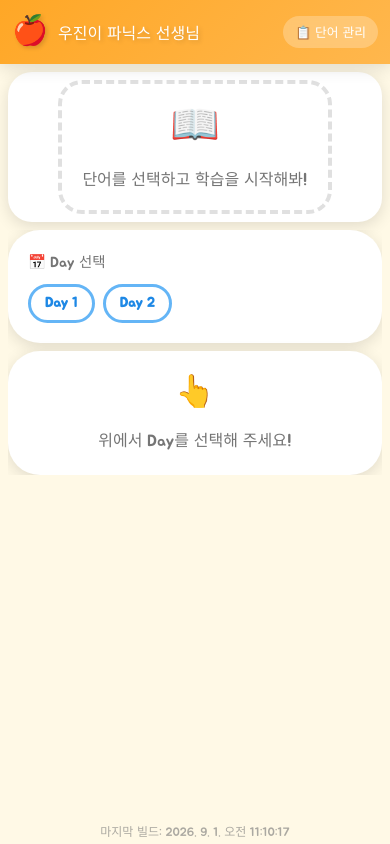
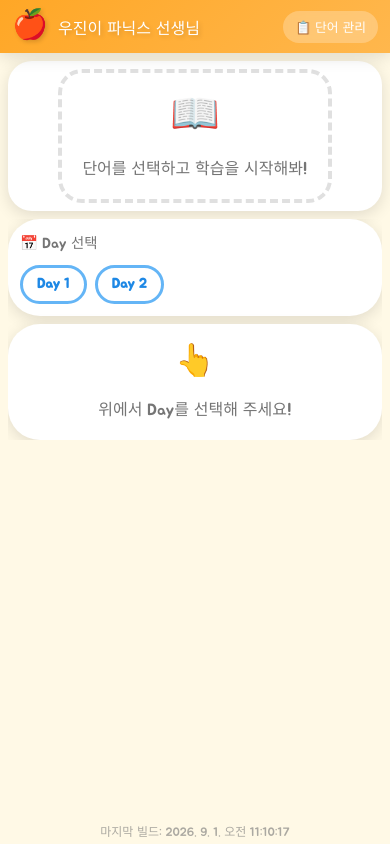
Before and after one commit to jychoi0858-wj/woojin-phonics, a React (Create React App) app: page / in a window 390 px wide. Built offline with nearby package versions, Linux system fonts and the light colour scheme.

Commit message:
갤럭시 S24 Ultra 반응형 근본 수정 - overflow + 고정너비 제거 + 단일컬럼

```diff
--- a/src/App.css
+++ b/src/App.css
@@ -5,7 +5,8 @@
     display: flex;
     flex-direction: column;
     background: var(--bg-main);
-    overflow: hidden;
+    overflow-x: hidden;
+    overflow-y: auto;
 }
 
 /* ===== Header ===== */
@@ -234,7 +235,7 @@
 /* Right Panel - Controls */
 .learning-right {
     width: 380px;
-    min-width: 280px;
+    flex-shrink: 0;
     display: flex;
     flex-direction: column;
     gap: 16px;
@@ -768,12 +769,15 @@
     }
 
     .learning-left {
-        min-height: 280px;
+        min-height: 250px;
         padding: 12px;
+        flex: none;
     }
 
     .learning-right {
         width: 100%;
+        flex-shrink: 1;
+        padding-right: 0;
     }
 
     .word-display {
@@ -787,6 +791,7 @@
 
     .app-header {
         padding: 10px 16px;
+        min-height: 50px;
     }
 
     .app-title {
@@ -800,13 +805,14 @@
 }
 
 /* ===== Responsive: Phone (Galaxy S24 Ultra etc.) ===== */
-@media (max-width: 500px) {
+@media (max-width: 600px) {
     .app-container {
         overflow-y: auto;
     }
 
     .app-header {
         padding: 8px 12px;
+        min-height: 44px;
     }
 
     .app-title {
@@ -823,10 +829,12 @@
         padding: 8px;
         gap: 8px;
         overflow-y: auto;
+        overflow-x: hidden;
     }
 
     .learning-left {
         min-height: auto;
+        max-height: 45vh;
         padding: 8px;
         gap: 2px;
         border-radius: var(--radius-lg);
@@ -834,14 +842,14 @@
     }
 
     .learning-right {
-        width: 100% !important;
-        min-width: unset;
+        width: 100%;
+        flex-shrink: 1;
         gap: 8px;
         padding-right: 0;
     }
 
     .image-area {
-        max-height: 30vh;
+        max-height: 28vh;
     }
 
     .image-area img {
@@ -856,13 +864,12 @@
         margin-top: -4px;
     }
 
-    .learning-right {
-        width: 100%;
-        gap: 8px;
+    .section-title {
+        font-size: 0.9rem;
     }
 
-    .section-title {
-        font-size: 0.9rem;
+    .day-selector {
+        padding: 12px;
     }
 
     .day-btn {
@@ -876,6 +883,10 @@
 
     .current-word-text {
         font-size: 1.4rem;
+    }
+
+    .step-indicator {
+        padding: 12px;
     }
 
     .step-indicator .steps {
@@ -909,6 +920,18 @@
         font-size: 2.5rem;
     }
 
+    .no-day-message {
+        padding: 20px;
+    }
+
+    .no-day-message .msg-emoji {
+        font-size: 2rem;
+    }
+
+    .no-day-message .msg-text {
+        font-size: 1rem;
+    }
+
     /* Admin page phone */
     .admin-container {
         padding: 12px;
@@ -922,52 +945,50 @@
     .day-card-title {
         font-size: 1.1rem;
     }
-
-    .no-day-message {
-        padding: 24px;
-    }
-
-    .no-day-message .msg-emoji {
-        font-size: 2rem;
-    }
-
-    .no-day-message .msg-text {
-        font-size: 1rem;
-    }
 }
 
 /* ===== Phone Landscape ===== */
 @media (max-height: 500px) and (orientation: landscape) {
+    .app-header {
+        padding: 4px 12px;
+        min-height: 36px;
+    }
+
+    .app-title {
+        font-size: 0.95rem;
+    }
+
     .learning-main {
-        flex-direction: row;
-        padding: 8px;
-        gap: 8px;
-        overflow: hidden;
+        flex-direction: column;
+        padding: 6px;
+        gap: 6px;
+        overflow-y: auto;
     }
 
     .learning-left {
-        padding: 8px;
+        flex: none;
+        max-height: 50vh;
+        padding: 6px;
         gap: 2px;
     }
 
+    .learning-right {
+        width: 100%;
+        flex-shrink: 1;
+        padding-right: 0;
+        overflow-y: auto;
+    }
+
+    .image-area {
+        max-height: 30vh;
+    }
+
     .image-area img {
-        max-height: 70%;
-        max-width: 80%;
+        max-height: 100%;
+        max-width: 60%;
     }
 
     .word-display {
         font-size: 2.5rem;
     }
-
-    .app-header {
-        padding: 6px 12px;
-    }
-
-    .app-title {
-        font-size: 1rem;
-    }
-
-    .learning-right {
-        overflow-y: auto;
-    }
 }
```
